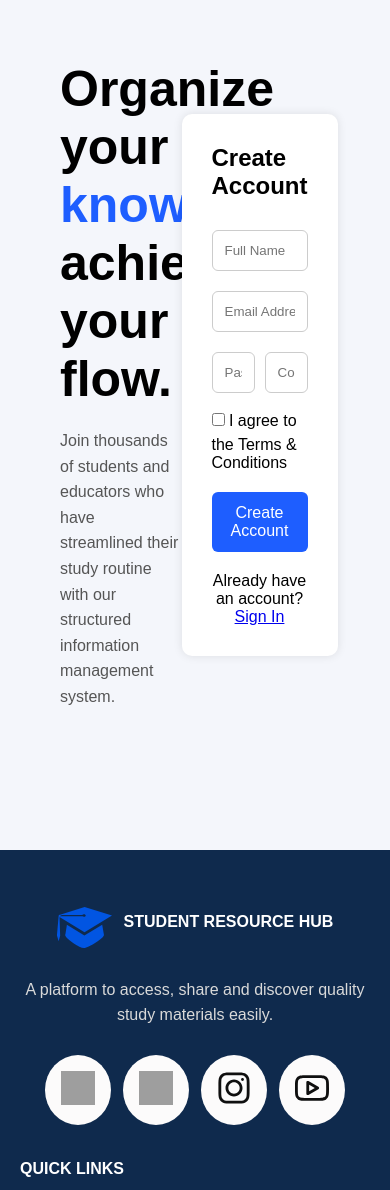
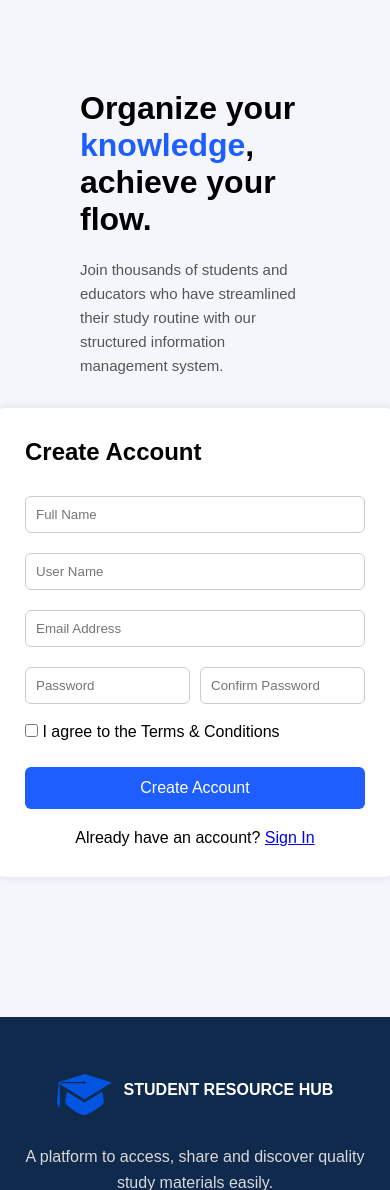
Before and after one commit to menukasadharuwan/noteflow-student-resource-hub, a PHP site: page /includes/signup.html in a window 390 px wide. Shown: the part 80-1270 px from the top of the page. Run offline with PHP 8.4, Linux system fonts and the light colour scheme; grey boxes are pictures that could not be loaded.

Commit message:
sign up page responsive correcting

```diff
--- a/css/login.css
+++ b/css/sign up.css
@@ -87,3 +87,57 @@
             cursor:pointer;
             font-size:16px;
         }
+        /* ===========================
+   Responsive Design
+=========================== */
+
+@media (max-width: 768px) {
+
+    .container{
+        flex-direction: column;
+        height: auto;
+    }
+
+    .left,
+    .right{
+        width: 100%;
+    }
+
+    .left{
+        padding: 30px 20px;
+    }
+
+    .left img{
+        width: 120px;
+    }
+
+    .left h1{
+        font-size: 32px;
+    }
+
+    .left p{
+        width: 100%;
+        font-size: 15px;
+    }
+
+    .right{
+        padding: 30px 20px;
+    }
+
+    .login-box{
+        width: 100%;
+        max-width: 380px;
+    }
+
+    .login-box h1{
+        font-size: 32px;
+    }
+
+    input{
+        padding: 10px;
+    }
+
+    button{
+        padding: 12px;
+    }
+}
--- a/includes/login.html
+++ b/includes/login.html
@@ -4,7 +4,7 @@
 <meta charset="UTF-8">
 <meta name="viewport" content="width=device-width, initial-scale=1.0">
 <title>NoteFlow Login</title>
-<link rel="stylesheet" href="../css/sign in.css">
+<link rel="stylesheet" href="../css/log in.css">
 <link rel="stylesheet" href="../css/navbar.css">
 <link rel="stylesheet" href="../css/footer.css">
 
--- a/includes/signup.html
+++ b/includes/signup.html
@@ -5,7 +5,7 @@
     <meta name="viewport" content="width=device-width, initial-scale=1.0">
     <title>NoteFlow Signup</title>
 
-    <link rel="stylesheet" href="../css/login.css">
+    <link rel="stylesheet" href="../css/sign up.css">
     <link rel="stylesheet" href="../css/navbar.css">
     <link rel="stylesheet" href="../css/footer.css">
 
@@ -68,6 +68,7 @@
         <h2>Create Account</h2>
 
         <input type="text" placeholder="Full Name">
+        <input type="text" placeholder="User Name">
 
         <input type="email" placeholder="Email Address">
 
```
Also changed, not shown: css/log in.css (renamed from css/sign in.css).
